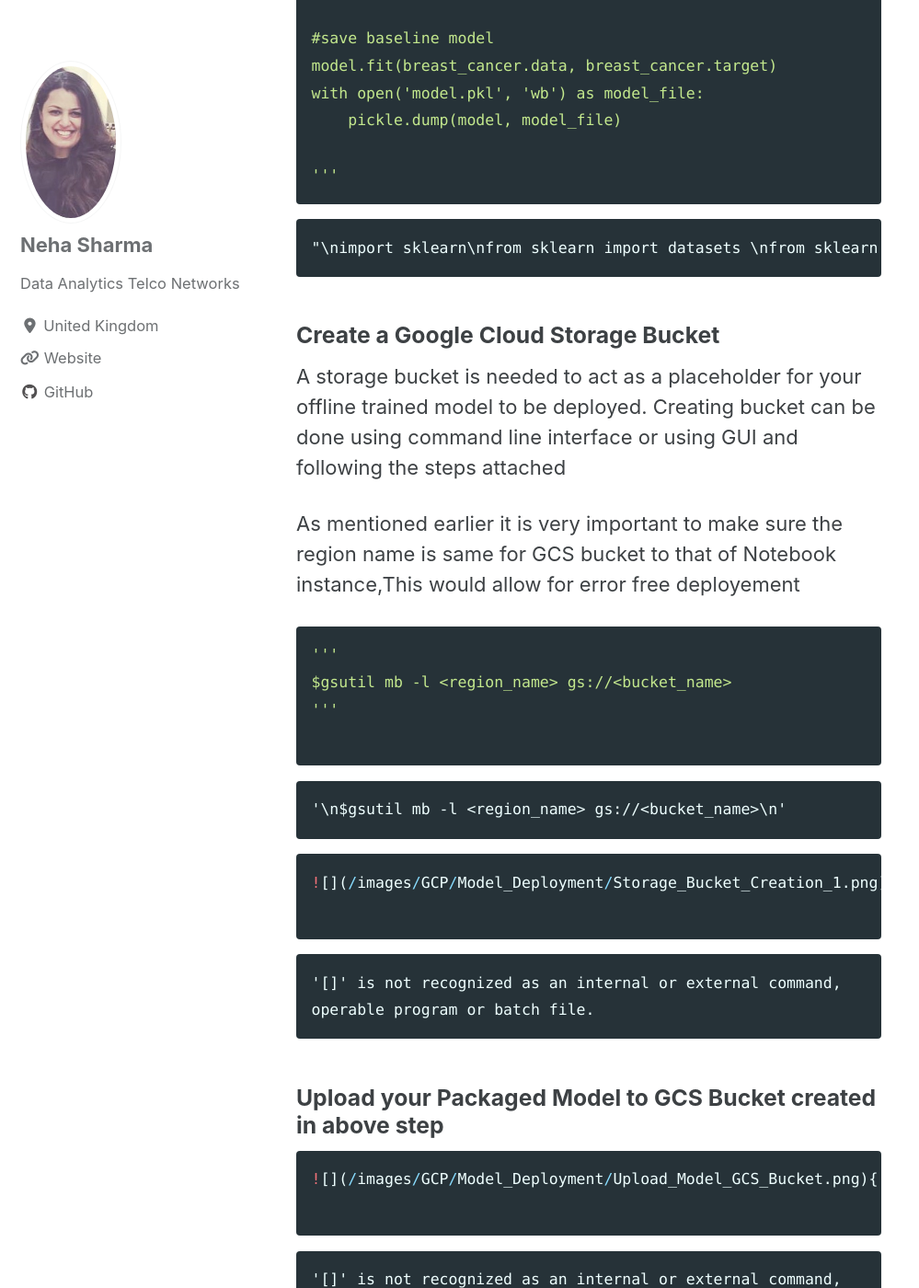
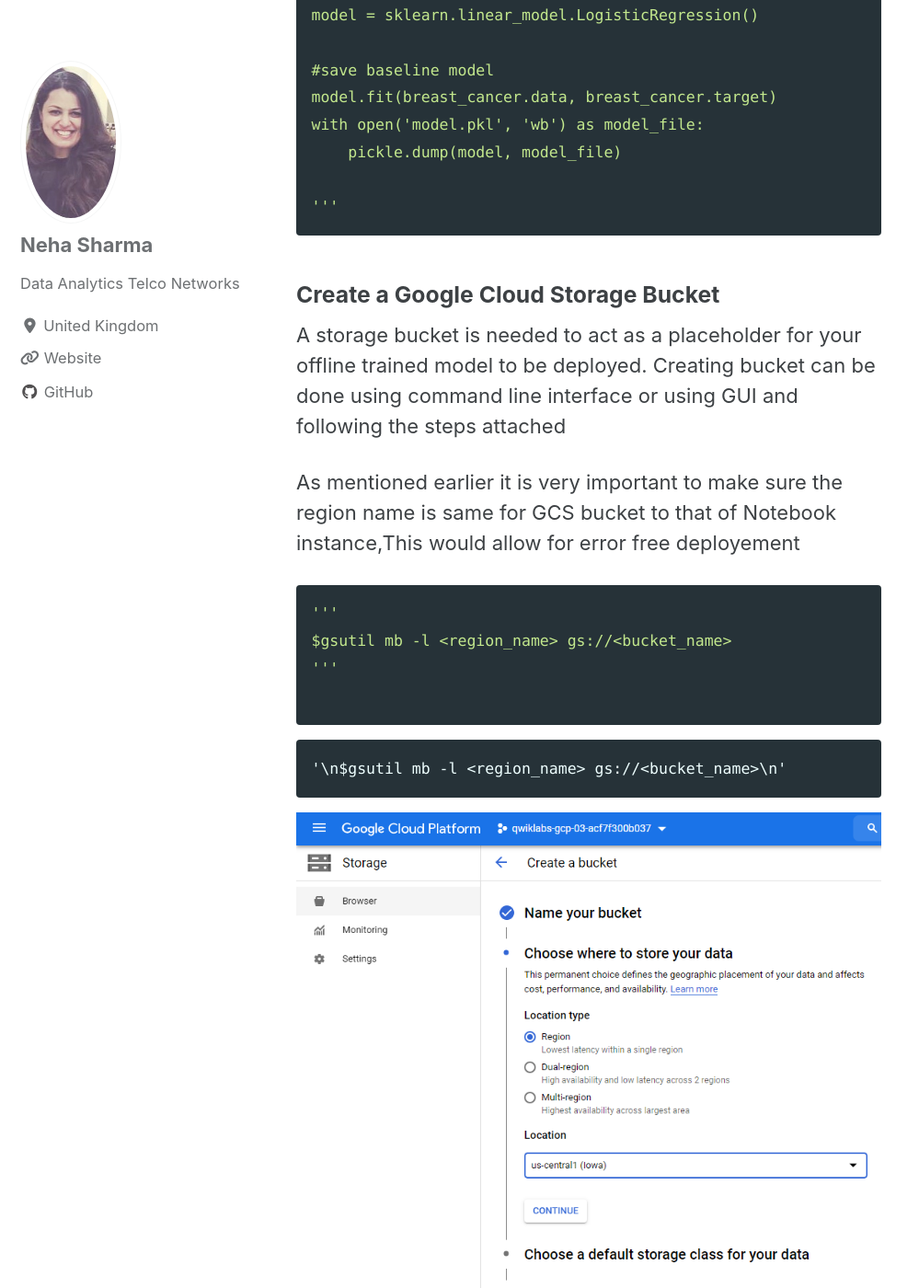
Before and after one commit to ns3115neha/ns3115neha.github.io, a Jekyll site: the page built from _posts/20-12-29-DeployingTrainedModelsGCP.md, in a window 1280 px wide and 1400 px high, scrolled down 2149 px. Shown: the whole window at 92% size, without its empty margins (0-999 px from the left). Built offline with Jekyll 4.4.1, drawn with Linux system fonts in a browser that asks for light colours; cached includes are drawn as plain includes; nearby versions of some CDN libraries; some of the changed text lies outside the part shown.

Commit message:
changing posts

````diff
--- a/_posts/20-12-29-DeployingTrainedModelsGCP.md
+++ b/_posts/20-12-29-DeployingTrainedModelsGCP.md
@@ -56,10 +61,6 @@
 
 
 
-    "\nimport sklearn\nfrom sklearn import datasets \nfrom sklearn import linear_model\nimport pickle \n\n#load data\nbreast_cancer = datasets.load_breast_cancer()\n\n#define baseline model\nmodel = sklearn.linear_model.LogisticRegression()\n\n#save baseline model \nmodel.fit(breast_cancer.data, breast_cancer.target) \nwith open('model.pkl', 'wb') as model_file: \n    pickle.dump(model, model_file)\n    \n"
-
-
-
 ### Create a Google Cloud Storage Bucket
 
 A storage bucket is needed to act as a placeholder for your offline trained model to be deployed. Creating bucket can be done using command line interface or using GUI and following the steps attached
@@ -83,26 +84,15 @@
 
 
 
-```python
 ![](/images/GCP/Model_Deployment/Storage_Bucket_Creation_1.png){: .center-image }
 
-```
-
-    '[]' is not recognized as an internal or external command,
-    operable program or batch file.
 
 
 ### Upload your Packaged Model to GCS Bucket created in above step
 
 
 
-```python
 ![](/images/GCP/Model_Deployment/Upload_Model_GCS_Bucket.png){: .center-image }
-
-```
-
-    '[]' is not recognized as an internal or external command,
-    operable program or batch file.
 
 
 ### Define an AI platform prediction resource
@@ -115,15 +105,11 @@
 Once done create a model resource to act as place holder for when the version is created
 
 
-```python
+
 ![](/images/GCP/Model_Deployment/Create_Python_Instance.png){: .center-image }
 ![](/images/GCP/Model_Deployment/enable_models_api.png){: .center-image }
-```
 
-    '[]' is not recognized as an internal or external command,
-    operable program or batch file.
-    '[]' is not recognized as an internal or external command,
-    operable program or batch file.
+
 
 
 ### Define an AI platform version resource
@@ -160,26 +146,14 @@
 
 
 
-```python
+
 ![](/images/GCP/Model_Deployment/model_version.png){: .center-image }
-
-```
-
-    '[]' is not recognized as an internal or external command,
-    operable program or batch file.
 
 
 ### Model all Deployed and Ready for serving predictions
 
-
-
-```python
 ![](/images/GCP/Model_Deployment/model_version_created.png){: .center-image }
 
-```
-
-    '[]' is not recognized as an internal or external command,
-    operable program or batch file.
 
 
 ### Appendix
````
Also changed, not shown: other parts of _posts/20-12-29-DeployingTrainedModelsGCP.md (+5 -0 lines).
